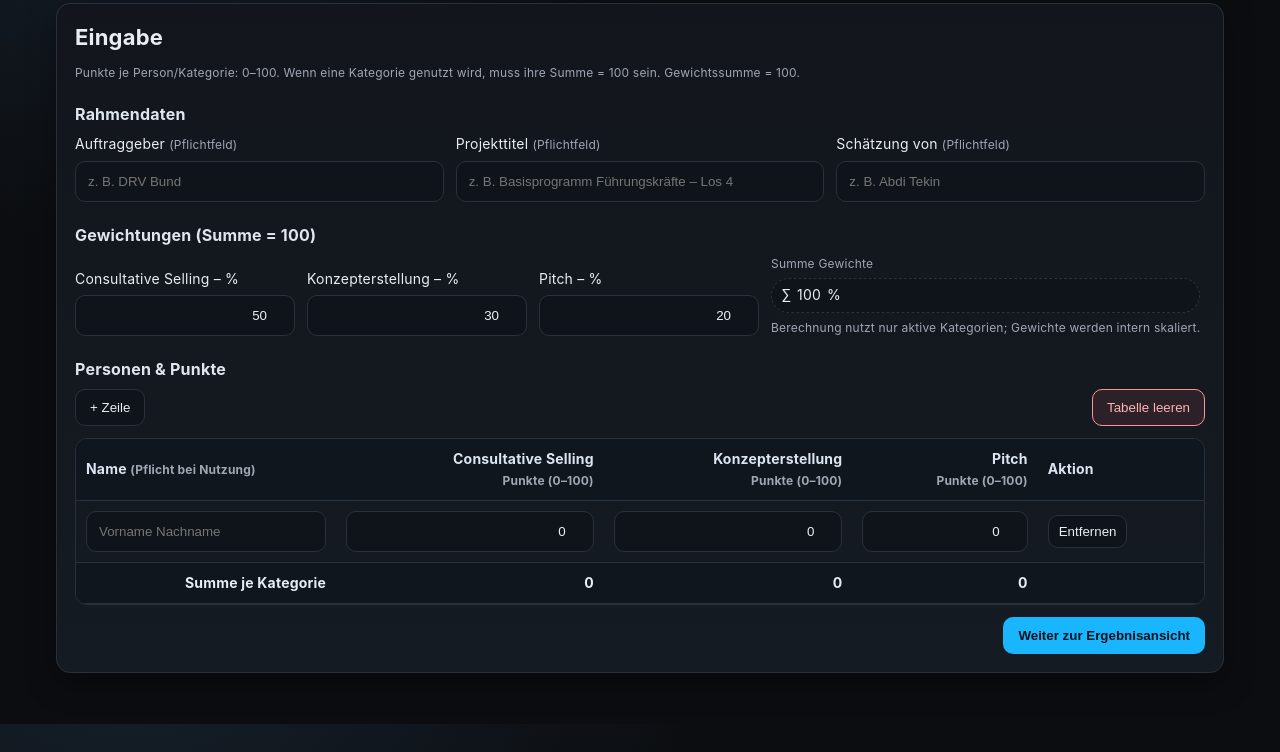
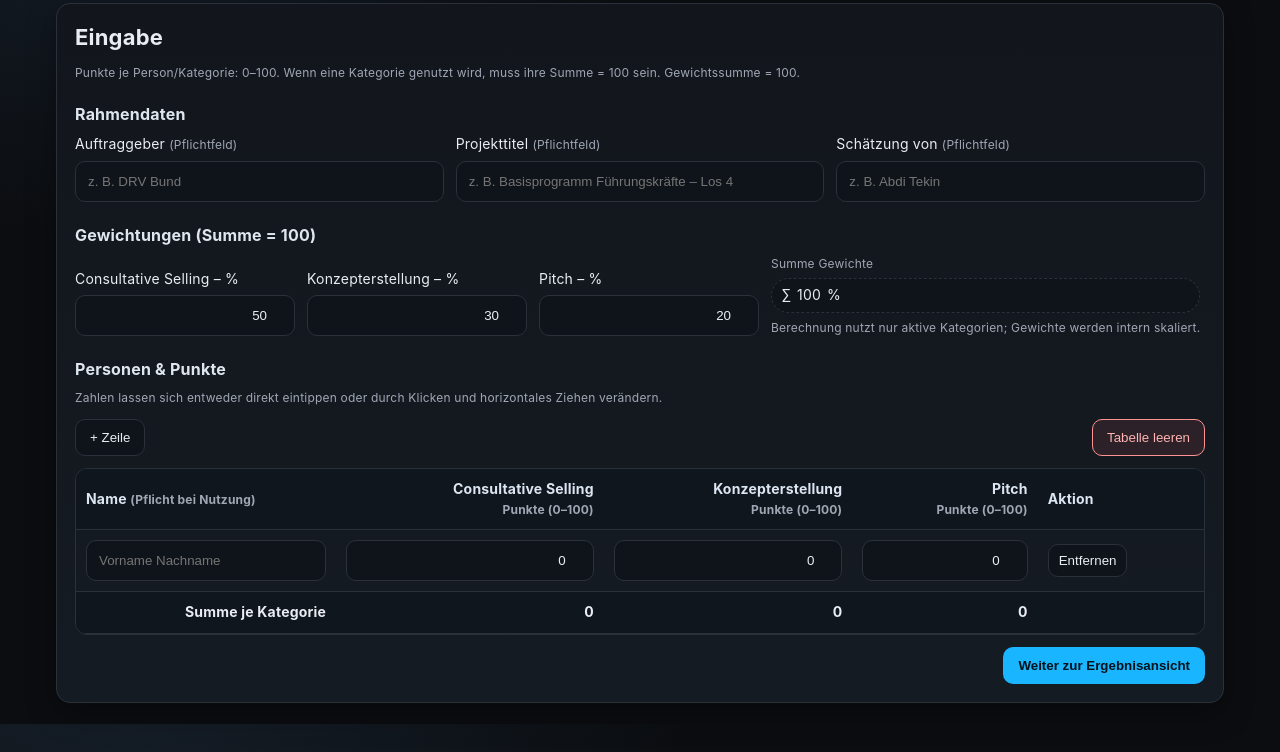
Before and after one commit to tekinimap/IMAPsalestest, a plain HTML site: page index.html in a window 1280 px wide. Shown: the part 76-828 px from the top of the page. Drawn offline with Linux system fonts and the light colour scheme.

Commit message:
index.html

```diff
--- a/index.html
+++ b/index.html
@@ -120,6 +120,7 @@
         </div>
 
         <h2>Personen & Punkte</h2>
+        <div class="muted small" style="margin-bottom:12px">Zahlen lassen sich entweder direkt eintippen oder durch Klicken und horizontales Ziehen verändern.</div>
         <div class="toolbar">
           <button class="btn" id="addRow">+ Zeile</button>
           <div class="spacer"></div>
```
